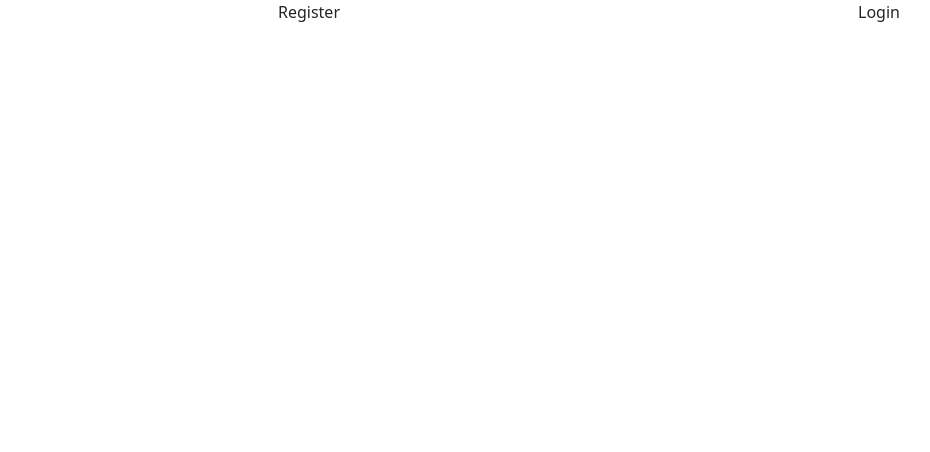
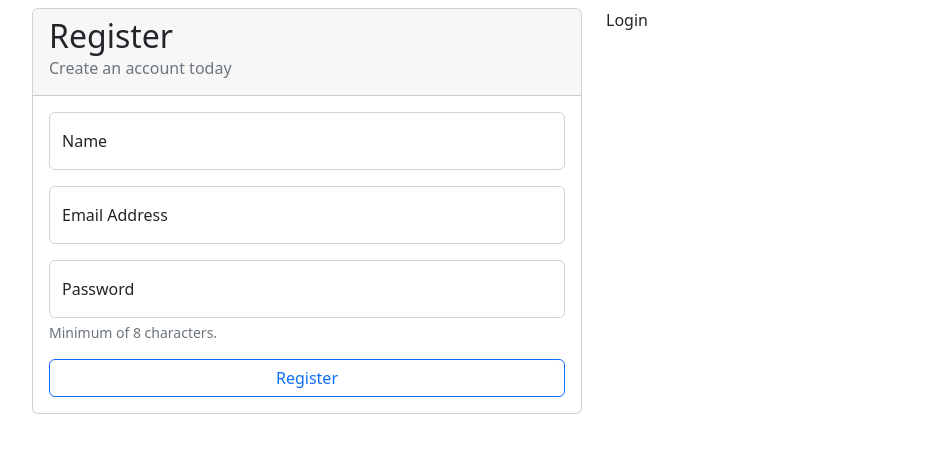
Before and after one commit to acbasco/angular-project, an Angular app: page / in a window 1280 px wide. Shown: the top 452 px of the page, without its empty margins (46-976 px from the left). Built offline with nearby package versions, Linux system fonts and the light colour scheme.

Commit message:
Finished register form layout

```diff
--- a/src/app/app.component.html
+++ b/src/app/app.component.html
@@ -28,11 +28,9 @@
   <!-- Registration Module -->
   <!-- Login Module -->
   <main>
-    <div class="container text-center">
+    <div class="container p-2">
       <div class="row">
-        <div class="col" id="register">
-          Register
-        </div>
+        <app-register id="register-form" class="col"></app-register>
         <div class="col" id="login">
           Login
         </div>
--- a/src/app/core/components/register/register.component.html
+++ b/src/app/core/components/register/register.component.html
@@ -1 +1,31 @@
-<p>register works!</p>
+<div class="card">
+  <div class="card-header">
+    <h2 class="card-title">Register</h2>
+    <h6 class="card-subtitle text-muted mb-2">Create an account today</h6>
+  </div>
+  <div class="card-body">
+
+    <form id="register-form" class="form-group">
+      <!-- Name -->
+      <div class="form-floating mb-3">
+        <input type="text" id="name" class="form-control" placeholder="Name" aria-label="name" required>
+        <label for="name">Name</label>
+      </div>
+      <!-- Email -->
+      <div class="form-floating mb-3">
+        <input type="email" id="email" name="email" required aria-label="email" class="form-control"
+               placeholder="Email Address">
+        <label for="email">Email Address</label>
+      </div>
+      <!-- Password -->
+      <div class="form-floating mb-3">
+        <input type="password" name="password" id="password" placeholder="Password" aria-label="password"
+               class="form-control" required minlength="8">
+        <label for="password">Password</label>
+        <div id="passwordHelp" class="form-text">Minimum of 8 characters.</div>
+      </div>
+
+      <button type="button" class="btn btn-outline-primary form-control">Register</button>
+    </form>
+  </div>
+</div>
```
Also changed, not shown: src/app/core/components/register/register.component.ts (line endings or trailing spaces).
